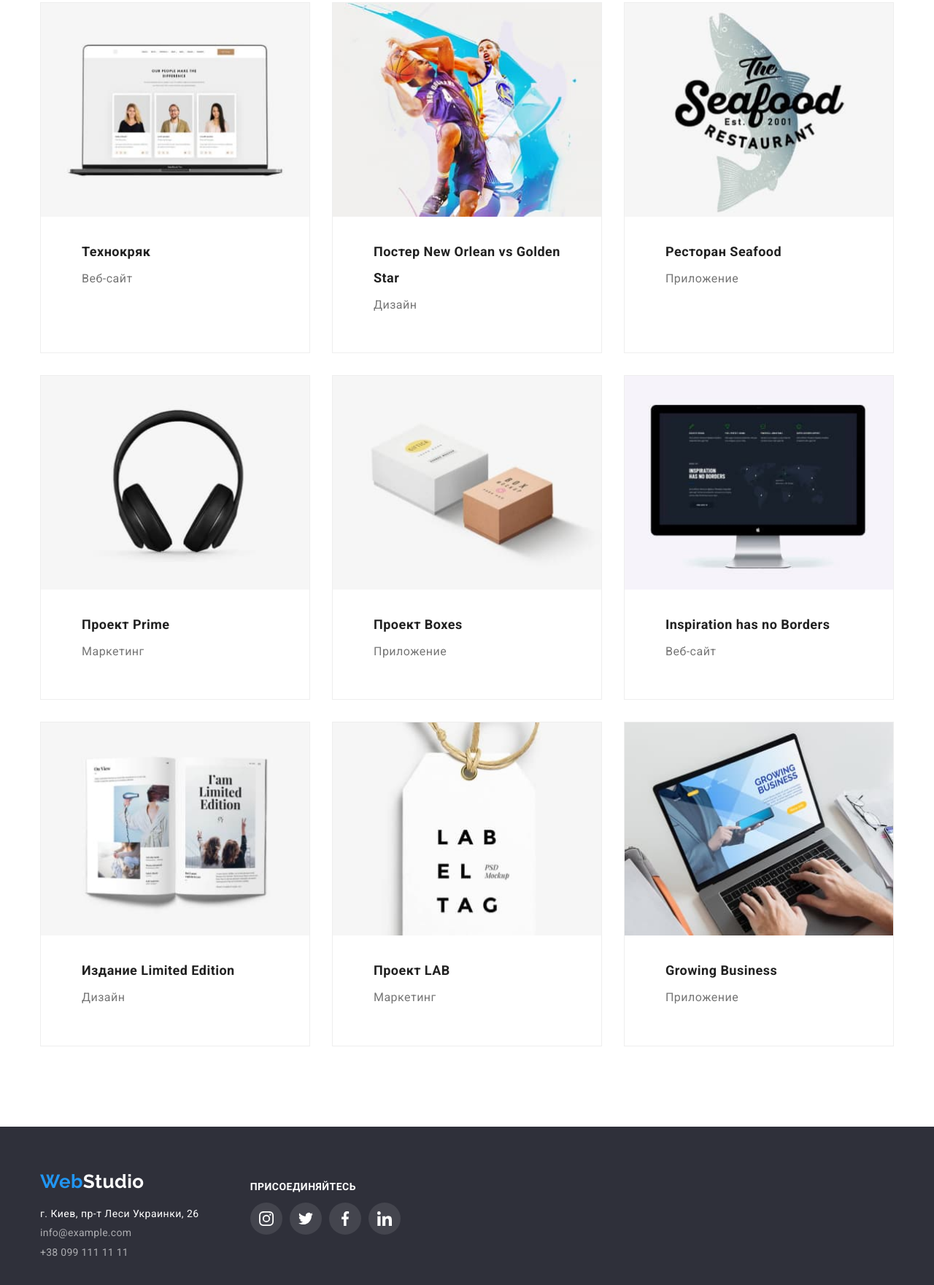
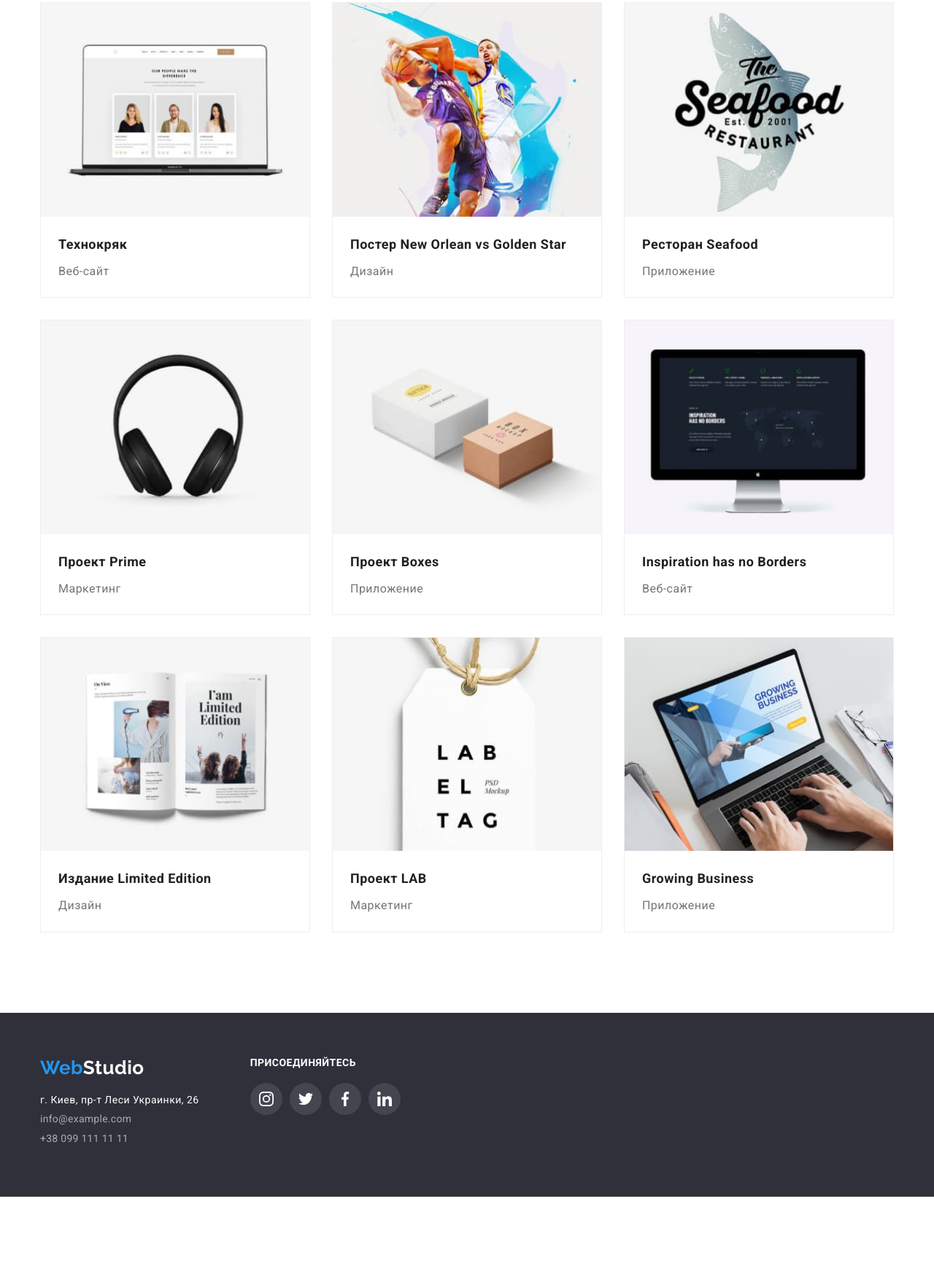
Before and after one commit to Anna-Orfinyak/goit-markup-hw-05, a plain HTML site: page portfolio.html in a window 1280 px wide. Shown: the part 251-2012 px from the top of the page at 73% size. After the commit the page ends 1891 px from the top, so only its background shows below. Drawn offline with nearby package versions, Linux system fonts and the light colour scheme.

Commit message:
mentor remarks corrections 1-15, 17

```diff
--- a/css/styles.css
+++ b/css/styles.css
@@ -353,6 +353,7 @@ img {
   margin-bottom: 16px;
   text-align: center;
 }
+
 .emploee-sn {
   display: flex;
   flex-direction: row;
@@ -458,37 +459,46 @@ img {
   border: 1px solid var(--card-border-color);
   cursor: pointer;
 }
-.card-set > .container > .item > .card:hover {
+
+.card-set .item:hover,
+.card-set .item:focus {
   box-shadow: 0px 1px 1px rgba(0, 0, 0, 0.12), 0px 4px 4px rgba(0, 0, 0, 0.06),
     1px 4px 6px rgba(0, 0, 0, 0.16);
 }
 .card-set > .container > .item:nth-child(3n) {
   margin-right: 0px;
 }
-
 .card-set > .container > .item:nth-last-child(-n + 3) {
   margin-bottom: 0px;
+}
+
+.card-content {
+  margin: 0px;
+  padding: 20px 24px 20px 24px;
 }
 .item .title {
   color: var(--secondary-text-color);
   font-weight: 700;
   font-size: 18px;
-  line-height: 2;
-  /* margin-top: 0px; */
-  margin: 20px 24px 4px 24px;
+  line-height: 2em;
+  margin-top: 0px;
+  margin-bottom: 4px;
 }
 .item-type {
   color: var(--primary-text-color);
   font-weight: 400;
   font-size: 16px;
-  line-height: 1.9;
-  margin: 0px 24px 0px 24px;
-  padding-bottom: 20px;
+  line-height: 1.9em;
+  margin: 0px;
+}
+.card-set .item a {
+  text-decoration: none;
 }
 .card-thumb {
   position: relative;
   overflow: hidden;
 }
+
 .overlay-text {
   position: absolute;
   bottom: 0;
@@ -496,12 +506,13 @@ img {
   width: 370px;
   height: 294px;
   padding: 63px 24px;
-  margin: 0;
+  margin: 0px;
   font-size: 18px;
   font-weight: 400;
   line-height: 1.56;
   color: var(--primary-white-color);
   background-color: rgba(33, 150, 243, 0.9);
+
   opacity: 0;
 
   transform: translateY(100%);
@@ -607,8 +618,14 @@ img {
   margin-bottom: 0px;
   padding-bottom: 0px;
 }
-.footer-nav .item + .item {
+/* .footer-nav .item + .item {
   margin-top: 9px;
+} */
+.footer-nav .item {
+  margin-bottom: 9px;
+}
+.footer-nav .item:last-child {
+  margin-bottom: 0px;
 }
 .footer-nav a {
   color: var(--footer-contacts-color);
@@ -629,6 +646,8 @@ img {
   text-transform: uppercase;
   text-align: left;
   font-size: 14px;
+  margin-top: 0px;
+  margin-bottom: 20px;
 }
 .footer-sn {
   display: flex;
@@ -638,9 +657,8 @@ img {
 }
 .social-network {
   display: flex;
+  flex-direction: row;
   justify-content: flex-start;
-  align-items: flex-start;
-  /* align-items: center; */
   list-style: none;
   padding-left: 0px;
 }
@@ -656,10 +674,16 @@ img {
   fill: var(--primary-white-color);
   background-color: rgba(255, 255, 255, 0.1);
   cursor: pointer;
-  margin-right: 10px;
+  /* margin-right: 10px; */
   padding: 0px;
 
   transition: 250ms cubic-bezier(0.4, 0, 0.2, 1);
+}
+.footer-sn-icon {
+  margin-right: 10px;
+}
+.footer-sn-icon:nth-child(4n) {
+  margin-right: 0px;
 }
 .footer-sn-link:hover,
 .footer-sn-link:focus {
--- a/portfolio.html
+++ b/portfolio.html
@@ -53,7 +53,7 @@
         <div class="card-set">
             <ul class="container list">
                 <li class="item">
-                    <article class="card">
+                    <a href="#" class="card">
                         <div class="card-thumb">
                             <img src="./images/portfolio-img-1.jpg" alt="portfolio-img-1" width="370" /><p class="overlay-text"> Технокряк это современная площадка распространения коронавируса. Компании используют эту платформу для цифрового
                             шпионажа и атак на защищённые сервера конкурентов.</p>
@@ -62,11 +62,11 @@
                             <h3 class="title">Технокряк</h3>
                             <p class="item-type">Веб-сайт</p>
                         </div>
-                    </article>
+                    </a>
                 </li>
 
                 <li class="item">
-                    <article class="card">
+                    <a href="#" class="card">
                         <div class="card-thumb">
                             <img src="./images/portfolio-img-2.jpg" alt="portfolio-img-2" width="370"/><p class="overlay-text"> Технокряк это современная площадка распространения коронавируса. Компании используют эту платформу для цифрового шпионажа и атак на защищённые сервера конкурентов.</p>
                         </div>
@@ -74,11 +74,11 @@
                             <h3 class="title">Постер New Orlean vs Golden Star</h3>
                             <p class="item-type">Дизайн</p>
                         </div>
-                    </article>
+                    </a>
                 </li>
 
                 <li class="item">
-                    <article class="card">
+                    <a href="#" class="card">
                         <div class="card-thumb">
                             <img src="./images/portfolio-img-3.jpg" alt="portfolio-img-3" width="370"/><p class="overlay-text"> Технокряк это современная площадка распространения коронавируса. Компании используют эту
                                 платформу для цифрового шпионажа и атак на защищённые сервера конкурентов.</p>
@@ -87,11 +87,11 @@
                             <h3 class="title">Ресторан Seafood</h3>
                             <p class="item-type">Приложение</p>
                         </div>
-                    </article>
+                    </a>
                 </li>
 
                 <li class="item">
-                    <article class="card">
+                    <a href="#" class="card">
                         <div class="card-thumb">
                             <img src="./images/portfolio-img-4.jpg" alt="portfolio-img-4" width="370" /><p class="overlay-text"> Технокряк это современная площадка распространения коронавируса. Компании используют эту
                                 платформу для цифрового шпионажа и атак на защищённые сервера конкурентов.</p>
@@ -100,11 +100,11 @@
                             <h3 class="title">Проект Prime</h3>
                             <p class="item-type">Маркетинг</p>
                         </div>
-                    </article>
+                    </a>
                 </li>
 
                 <li class="item">
-                    <article class="card">
+                    <a href="#" class="card">
                         <div class="card-thumb">
                             <img src="./images/portfolio-img-5.jpg" alt="portfolio-img-5" width="370"/><p class="overlay-text"> Технокряк это современная площадка распространения коронавируса. Компании используют эту
                                 платформу для цифрового шпионажа и атак на защищённые сервера конкурентов.</p>
@@ -113,11 +113,11 @@
                             <h3 class="title">Проект Boxes</h3>
                             <p class="item-type">Приложение</p>
                         </div>
-                    </article>
+                    </a>
                 </li>
 
                 <li class="item">
-                    <article class="card">
+                    <a href="#" class="card">
                         <div class="card-thumb">
                             <img src="./images/portfolio-img-6.jpg" alt="portfolio-img-6" width="370"/><p class="overlay-text"> Технокряк это современная площадка распространения коронавируса. Компании используют эту
                                 платформу для цифрового шпионажа и атак на защищённые сервера конкурентов.</p>
@@ -126,11 +126,11 @@
                             <h3 class="title">Inspiration has no Borders</h3>
                             <p class="item-type">Веб-сайт</p>
                         </div>
-                    </article>
+                    </a>
                 </li>
 
                 <li class="item">
-                    <article class="card">
+                    <a href="#" class="card">
                         <div class="card-thumb">
                             <img src="./images/portfolio-img-7.jpg" alt="portfolio-img-7" width="370"/><p class="overlay-text"> Технокряк это современная площадка распространения коронавируса. Компании используют эту
                                 платформу для цифрового шпионажа и атак на защищённые сервера конкурентов.</p>
@@ -139,11 +139,11 @@
                             <h3 class="title">Издание Limited Edition</h3>
                             <p class="item-type">Дизайн</p>
                         </div>
-                    </article>
+                    </a>
                 </li>
 
                 <li class="item">
-                    <article class="card">
+                    <a href="#" class="card">
                         <div class="card-thumb">
                             <img src="./images/portfolio-img-8.jpg" alt="portfolio-img-8" width="370"/><p class="overlay-text"> Технокряк это современная площадка распространения коронавируса. Компании используют эту
                                 платформу для цифрового шпионажа и атак на защищённые сервера конкурентов.</p>
@@ -152,11 +152,11 @@
                             <h3 class="title">Проект LAB</h3>
                             <p class="item-type">Маркетинг</p>
                         </div>
-                    </article>
+                    </a>
                 </li>
 
                 <li class="item">
-                    <article class="card">
+                    <a href="#" class="card">
                         <div class="card-thumb">
                             <img src="./images/portfolio-img-9.jpg" alt="portfolio-img-9" width="370"/><p class="overlay-text"> Технокряк это современная площадка распространения коронавируса. Компании используют эту
                                 платформу для цифрового шпионажа и атак на защищённые сервера конкурентов.</p>
@@ -165,7 +165,7 @@
                             <h3 class="title">Growing Business</h3>
                             <p class="item-type">Приложение</p>
                         </div>
-                    </article>
+                    </a>
                 </li>
             </ul>
         </div>
@@ -190,40 +190,47 @@
                     <div class="footer-sn">
                         <h3>присоединяйтесь</h3>
                         <ul class="social-network list">
-                            <li>
+                            <li class="footer-sn-icon">
+                                <a href="https://instagram.com">
                                     <div class="footer-sn-link">
                                         <svg class="icon" width="20px" height="20px">
                                             <use href='./images/icons.svg#icon-instagram'></use>
                                         </svg>
                                     </div>
+                                </a>
                             </li>
-                            <li>
+                            <li class="footer-sn-icon">
+                                <a href="https://twitter.com">
                                     <div class="footer-sn-link">
                                         <svg class="icon" width="20px" height="20px">
                                             <use href='./images/icons.svg#icon-twitter'></use>
                                         </svg>
                                     </div>
+                                </a>
                             </li>
-                            <li>
+                            <li class="footer-sn-icon">
+                                <a href="https://facebook.com">
                                     <div class="footer-sn-link">
                                         <svg class="icon" width="20px" height="20px">
                                             <use href='./images/icons.svg#icon-facebook'></use>
                                         </svg>
                                     </div>
+                                </a>
                             </li>
-                            <li>
+                            <li class="footer-sn-icon">
+                                <a href="https://linkedin.com">
                                     <div class="footer-sn-link">
                                         <svg class="icon" width="20px" height="20px">
                                             <use href='./images/icons.svg#icon-linkedin'></use>
                                         </svg>
                                     </div>
+                                </a>
                             </li>
                         </ul>
                     </div>
                 </li>
             </ul>
         </section>
-
     </footer>
 <script src="./js/modal.js"></script>
 </body>
```
Also changed, not shown: index.html (+89 -44 lines). Lines whose indentation alone changed are shown as unchanged.
